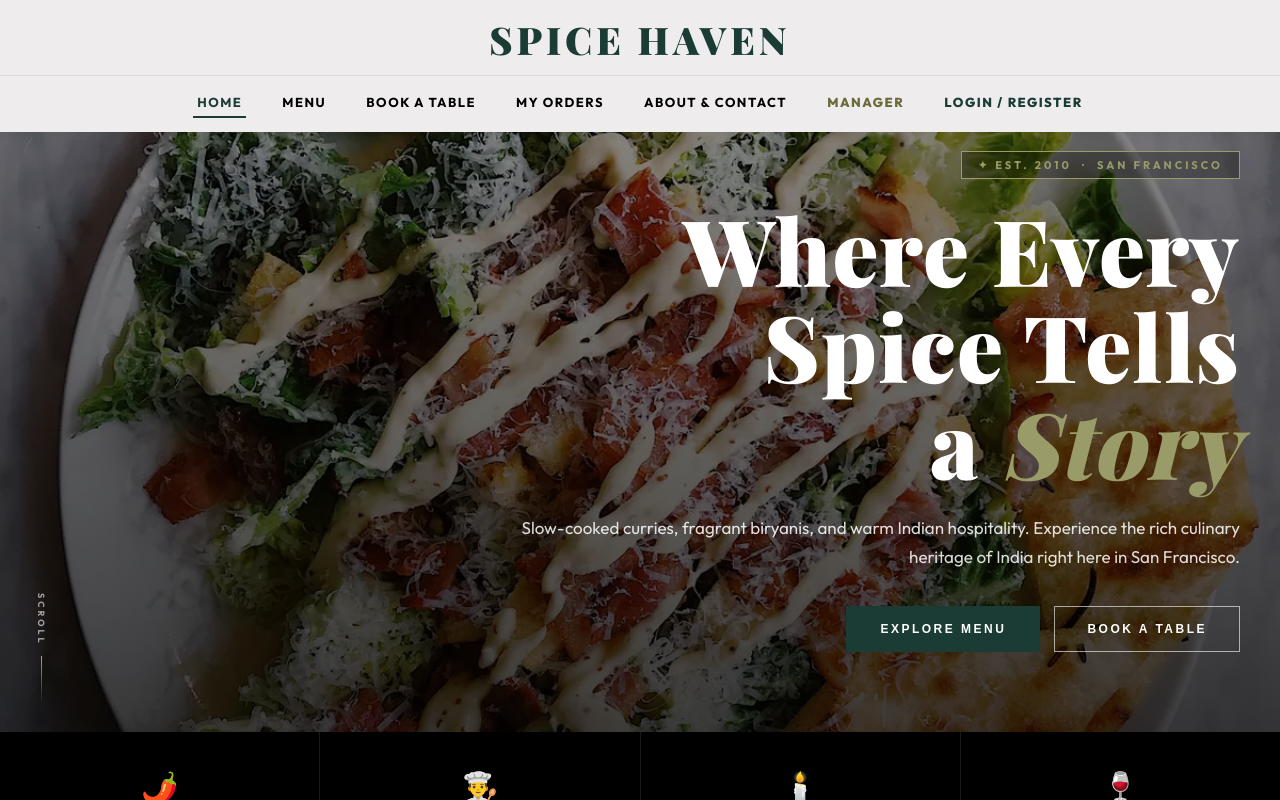
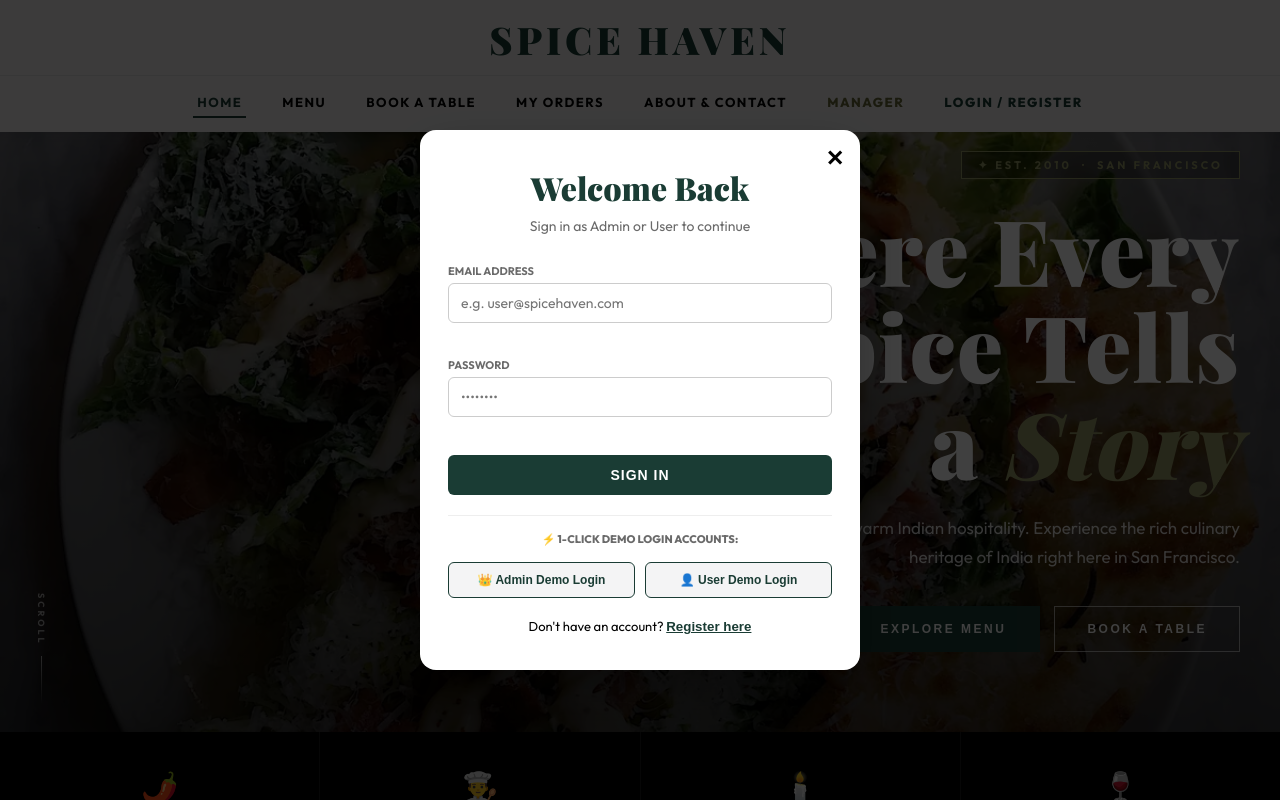
Before and after one commit to Henil-123/restaurant-management-app, a React (Vite) app in the folder frontend/: page / in a window 1280 px wide. Both pictures are taken after a click on the button "LOGIN / REGISTER". Shown: the top 800 px of the page. Built offline with nearby package versions, Linux system fonts and the light colour scheme; no server answers; a web font is replaced by a local one.

Commit message:
Fix Navbar Manager and Login/Register button click handlers and modal z-index

```diff
--- a/frontend/src/components/AuthModal.jsx
+++ b/frontend/src/components/AuthModal.jsx
@@ -35,29 +35,49 @@ const AuthModal = () => {
       const res = await login(formData.email, formData.password);
       if (res?.success) {
         showToast(res.message);
+        if (formData.email.includes('admin')) {
+          setActivePage('admin-dashboard');
+        } else {
+          setActivePage('my-orders');
+        }
       }
     } else {
       const res = await register(formData.name, formData.email, formData.password, formData.role);
       if (res?.success) {
         showToast(res.message);
+        if (formData.role === 'admin') {
+          setActivePage('admin-dashboard');
+        } else {
+          setActivePage('my-orders');
+        }
       }
     }
   };
 
-  const fillDemoAdmin = () => {
+  const fillDemoAdmin = async () => {
     setFormData({ name: 'Spice Haven Admin', email: 'admin@spicehaven.com', password: 'admin123', role: 'admin' });
+    const res = await login('admin@spicehaven.com', 'admin123');
+    if (res?.success) {
+      showToast('Logged in as Admin! 👑');
+      setActivePage('admin-dashboard');
+    }
   };
 
-  const fillDemoUser = () => {
+  const fillDemoUser = async () => {
     setFormData({ name: 'Rahul Sharma', email: 'user@spicehaven.com', password: 'user123', role: 'user' });
+    const res = await login('user@spicehaven.com', 'user123');
+    if (res?.success) {
+      showToast('Logged in as User! 👤');
+      setActivePage('my-orders');
+    }
   };
 
   return (
-    <div className="modal-overlay" onClick={closeAuthModal}>
-      <div className="auth-box" onClick={(e) => e.stopPropagation()} style={{ position: 'relative' }}>
+    <div className="modal-overlay" onClick={closeAuthModal} style={{ position: 'fixed', inset: 0, background: 'rgba(0,0,0,0.75)', zIndex: 9999, display: 'flex', alignItems: 'center', justifyContent: 'center', padding: '16px' }}>
+      <div className="auth-box" onClick={(e) => e.stopPropagation()} style={{ position: 'relative', width: '100%', maxWidth: '440px', background: '#ffffff', borderRadius: '16px', padding: '36px 28px', boxShadow: '0 20px 50px rgba(0,0,0,0.3)', margin: 'auto' }}>
         <button
           onClick={closeAuthModal}
-          style={{ position: 'absolute', right: '16px', top: '16px', border: 'none', background: 'none', fontSize: '20px', cursor: 'pointer' }}
+          style={{ position: 'absolute', right: '16px', top: '16px', border: 'none', background: 'none', fontSize: '22px', cursor: 'pointer', fontWeight: 'bold' }}
         >
           ✕
         </button>
@@ -72,15 +92,15 @@ const AuthModal = () => {
         </p>
 
         {authError && (
-          <div style={{ background: '#fef2f2', color: '#dc2626', padding: '10px 14px', borderRadius: '8px', fontSize: '13px', marginBottom: '16px', textAlign: 'center' }}>
+          <div style={{ background: '#fef2f2', color: '#dc2626', padding: '10px 14px', borderRadius: '8px', fontSize: '13px', marginBottom: '16px', textAlign: 'center', fontWeight: '600' }}>
             ⚠️ {authError}
           </div>
         )}
 
         <form onSubmit={handleSubmit}>
           {authMode === 'register' && (
-            <div>
-              <label style={{ fontSize: '12px', fontWeight: '700', textTransform: 'uppercase', color: 'var(--gray)' }}>Full Name</label>
+            <div style={{ marginBottom: '14px' }}>
+              <label style={{ fontSize: '11px', fontWeight: '700', textTransform: 'uppercase', color: 'var(--gray)' }}>Full Name</label>
               <input
                 type="text"
                 name="name"
@@ -89,12 +109,13 @@ const AuthModal = () => {
                 value={formData.name}
                 onChange={handleChange}
                 required
+                style={{ width: '100%', padding: '10px 12px', border: '1px solid #ccc', borderRadius: '6px', marginTop: '4px' }}
               />
             </div>
           )}
 
-          <div>
-            <label style={{ fontSize: '12px', fontWeight: '700', textTransform: 'uppercase', color: 'var(--gray)' }}>Email Address</label>
+          <div style={{ marginBottom: '14px' }}>
+            <label style={{ fontSize: '11px', fontWeight: '700', textTransform: 'uppercase', color: 'var(--gray)' }}>Email Address</label>
             <input
               type="email"
               name="email"
@@ -103,11 +124,12 @@ const AuthModal = () => {
               value={formData.email}
               onChange={handleChange}
               required
+              style={{ width: '100%', padding: '10px 12px', border: '1px solid #ccc', borderRadius: '6px', marginTop: '4px' }}
             />
           </div>
 
-          <div>
-            <label style={{ fontSize: '12px', fontWeight: '700', textTransform: 'uppercase', color: 'var(--gray)' }}>Password</label>
+          <div style={{ marginBottom: '14px' }}>
+            <label style={{ fontSize: '11px', fontWeight: '700', textTransform: 'uppercase', color: 'var(--gray)' }}>Password</label>
             <input
               type="password"
               name="password"
@@ -116,17 +138,19 @@ const AuthModal = () => {
               value={formData.password}
               onChange={handleChange}
               required
+              style={{ width: '100%', padding: '10px 12px', border: '1px solid #ccc', borderRadius: '6px', marginTop: '4px' }}
             />
           </div>
 
           {authMode === 'register' && (
             <div style={{ marginBottom: '16px' }}>
-              <label style={{ fontSize: '12px', fontWeight: '700', textTransform: 'uppercase', color: 'var(--gray)', display: 'block', marginBottom: '6px' }}>Account Role</label>
+              <label style={{ fontSize: '11px', fontWeight: '700', textTransform: 'uppercase', color: 'var(--gray)', display: 'block', marginBottom: '4px' }}>Account Role</label>
               <select
                 name="role"
                 className="auth-input"
                 value={formData.role}
                 onChange={handleChange}
+                style={{ width: '100%', padding: '10px 12px', border: '1px solid #ccc', borderRadius: '6px' }}
               >
                 <option value="user">User (Order food &amp; Book table)</option>
                 <option value="admin">Admin (Manage food, bookings &amp; bills)</option>
@@ -134,22 +158,27 @@ const AuthModal = () => {
             </div>
           )}
 
-          <button type="submit" className="auth-btn" disabled={authLoading}>
+          <button
+            type="submit"
+            className="auth-btn"
+            disabled={authLoading}
+            style={{ width: '100%', padding: '12px', background: 'var(--accent-dark)', color: 'white', border: 'none', borderRadius: '6px', fontWeight: '800', letterSpacing: '1px', cursor: 'pointer', marginTop: '8px' }}
+          >
             {authLoading ? 'Processing...' : authMode === 'login' ? 'SIGN IN' : 'CREATE ACCOUNT'}
           </button>
         </form>
 
         {/* Demo Credentials Quick Fill */}
         <div style={{ marginTop: '20px', paddingTop: '16px', borderTop: '1px solid #eee' }}>
-          <p style={{ fontSize: '11px', color: 'var(--gray)', textAlign: 'center', marginBottom: '8px', fontWeight: '700' }}>
+          <p style={{ fontSize: '11px', color: 'var(--gray)', textAlign: 'center', marginBottom: '10px', fontWeight: '800' }}>
             ⚡ 1-CLICK DEMO LOGIN ACCOUNTS:
           </p>
-          <div className="demo-btn-group">
-            <button className="demo-btn" onClick={fillDemoAdmin}>
-              👑 Admin Demo
+          <div className="demo-btn-group" style={{ display: 'flex', gap: '10px' }}>
+            <button className="demo-btn" onClick={fillDemoAdmin} style={{ flex: 1, padding: '10px', fontSize: '12px', fontWeight: '800', border: '1.5px solid var(--accent-dark)', background: '#f4f4f5', color: 'var(--accent-dark)', borderRadius: '6px', cursor: 'pointer' }}>
+              👑 Admin Demo Login
             </button>
-            <button className="demo-btn" onClick={fillDemoUser}>
-              👤 User Demo
+            <button className="demo-btn" onClick={fillDemoUser} style={{ flex: 1, padding: '10px', fontSize: '12px', fontWeight: '800', border: '1.5px solid var(--accent-dark)', background: '#f4f4f5', color: 'var(--accent-dark)', borderRadius: '6px', cursor: 'pointer' }}>
+              👤 User Demo Login
             </button>
           </div>
         </div>
@@ -161,7 +190,7 @@ const AuthModal = () => {
               Don't have an account?{' '}
               <button
                 onClick={() => setAuthMode('register')}
-                style={{ color: 'var(--accent-dark)', fontWeight: '800', border: 'none', background: 'none', cursor: 'pointer' }}
+                style={{ color: 'var(--accent-dark)', fontWeight: '800', border: 'none', background: 'none', cursor: 'pointer', textDecoration: 'underline' }}
               >
                 Register here
               </button>
@@ -171,7 +200,7 @@ const AuthModal = () => {
               Already have an account?{' '}
               <button
                 onClick={() => setAuthMode('login')}
-                style={{ color: 'var(--accent-dark)', fontWeight: '800', border: 'none', background: 'none', cursor: 'pointer' }}
+                style={{ color: 'var(--accent-dark)', fontWeight: '800', border: 'none', background: 'none', cursor: 'pointer', textDecoration: 'underline' }}
               >
                 Login here
               </button>
--- a/frontend/src/components/Navbar.jsx
+++ b/frontend/src/components/Navbar.jsx
@@ -3,7 +3,7 @@ import { useRestaurant } from '../context/RestaurantContext';
 import { useAuth } from '../context/AuthContext';
 
 const Navbar = () => {
-  const { activePage, setActivePage, totalCartCount, setIsCartOpen } = useRestaurant();
+  const { activePage, setActivePage, totalCartCount } = useRestaurant();
   const { user, isAdmin, logout, openAuthModal } = useAuth();
   const [mobileMenuOpen, setMobileMenuOpen] = useState(false);
 
@@ -44,16 +44,15 @@ const Navbar = () => {
           MY ORDERS {totalCartCount > 0 && <span className="nav-cart-badge">{totalCartCount}</span>}
         </button>
         <button className={activePage === 'about' ? 'active' : ''} onClick={() => navigateTo('about')}>
-          ABOUT & CONTACT
+          ABOUT &amp; CONTACT
         </button>
 
-        {/* Admin Dashboard link (Visible to admin or click to log in as admin) */}
+        {/* Manager / Admin Dashboard Link */}
         <button
           className={activePage === 'admin-dashboard' ? 'active' : ''}
           onClick={() => {
-            if (isAdmin) {
-              navigateTo('admin-dashboard');
-            } else {
+            navigateTo('admin-dashboard');
+            if (!isAdmin) {
               openAuthModal('login');
             }
           }}
@@ -62,7 +61,7 @@ const Navbar = () => {
           {isAdmin ? '👑 ADMIN DASHBOARD' : 'MANAGER'}
         </button>
 
-        {/* User Auth state / Logout */}
+        {/* User Auth State / Login / Logout */}
         {user ? (
           <div style={{ display: 'flex', alignItems: 'center', gap: '8px' }}>
             <span className="nav-user-badge">
@@ -80,7 +79,9 @@ const Navbar = () => {
           </div>
         ) : (
           <button
-            onClick={() => openAuthModal('login')}
+            onClick={() => {
+              openAuthModal('login');
+            }}
             style={{ color: 'var(--accent-dark)', fontWeight: '800' }}
           >
             LOGIN / REGISTER
```
